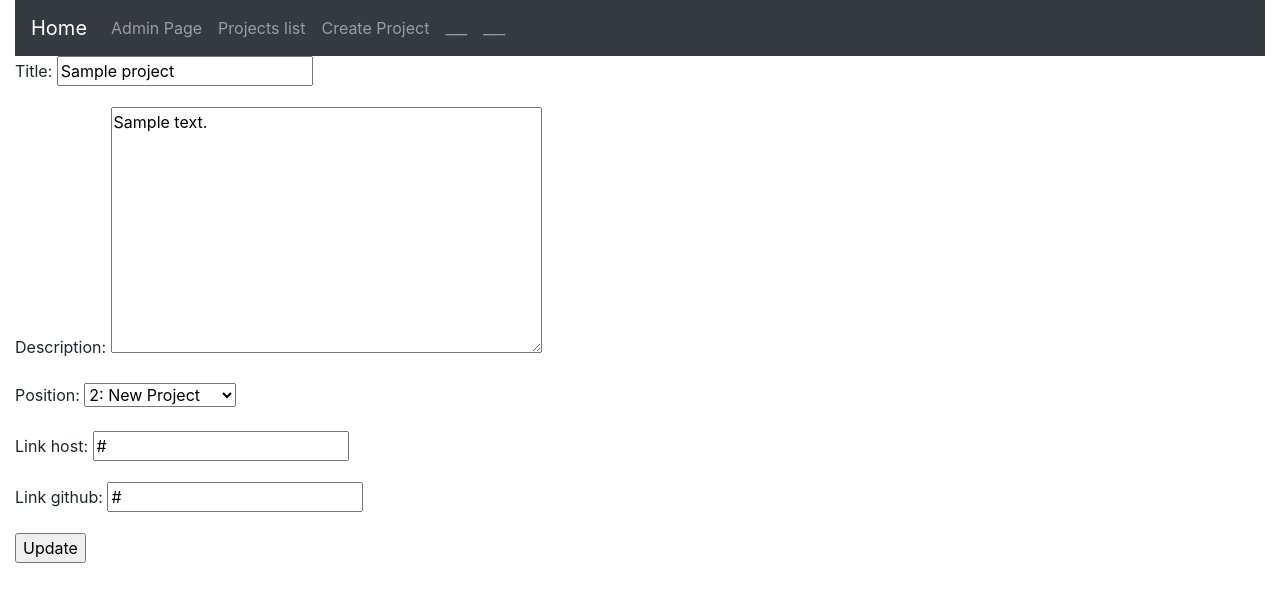
After one commit to ionescuig/portfolio, a Django app: a page that uses src/templates/base.html in a window 1280 px wide. The commit adds this page. Shown: the top 602 px of the page. Run offline with Django 3.2, Linux system fonts and the light colour scheme; a user stored in the database is signed in; tables that the repository leaves empty hold one stand-in row (values such as "Sample post"); some libraries are stand-ins or nearby versions.

Commit message:
created test views and templates for projects app: create, detail, update, list

```diff
--- a/src/portfolio/settings/production.py
+++ b/src/portfolio/settings/production.py
@@ -129,9 +129,8 @@ STATIC_ROOT = 'staticfiles'
 STATIC_URL = '/static/'
 STATICFILES_DIRS = [STATIC_DIR,]
 
-MEDIA_ROOT = 'media'
+MEDIA_ROOT = MEDIA_DIR
 MEDIA_URL = '/media/'
-MEDIA_DIRS = [MEDIA_DIR,]
 
 # gmail settings
 EMAIL_HOST = 'smtp.gmail.com'
--- a/src/portfolio/urls.py
+++ b/src/portfolio/urls.py
@@ -14,11 +14,11 @@ Including another URLconf
     2. Add a URL to urlpatterns:  path('blog/', include('blog.urls'))
 """
 from django.contrib import admin
-from django.urls import path
-from projects.views import LandingView, createproject
+from django.urls import include, path
+from projects.views import HomeView
 
 urlpatterns = [
     path('admin/', admin.site.urls),
-    path('', LandingView.as_view(), name='home'),
-    path('create-project', createproject, name='create_project'),
+    path('', HomeView.as_view(), name='home'),
+    path('projects/', include(('projects.urls', 'projects'), namespace='projects')),
 ]
--- a/src/projects/forms.py
+++ b/src/projects/forms.py
@@ -29,7 +29,6 @@ class ProjectForm(forms.ModelForm):
         # update the position field with the new list
         super(ProjectForm, self).__init__(*args, **kwargs)
         self.fields['position'] = forms.ChoiceField(choices=choices, required=True)
-        self.fields['position'].help_text = ('(Project number: %s)' % (total_projects + 1))
         self.initial['position'] = total_projects + 1
 
 
--- a/src/projects/models.py
+++ b/src/projects/models.py
@@ -3,6 +3,7 @@ from django.core.validators import MinValueValidator, MaxValueValidator
 from django.db import models
 from django.db.models.signals import pre_save, post_save
 from django.template.defaultfilters import slugify
+from django.urls import reverse
 import os
 
 
@@ -11,7 +12,7 @@ class Project(models.Model):
     title       = models.CharField(max_length=50, unique=True)
     slug        = models.SlugField()
     description = models.TextField(max_length=2500)
-    position    = models.PositiveIntegerField(unique=True, validators=[MinValueValidator(1), MaxValueValidator(1000)])
+    position    = models.PositiveIntegerField(validators=[MinValueValidator(1), MaxValueValidator(1000)])
     link_host   = models.URLField(blank=True)
     link_github = models.URLField(blank=True)
 
@@ -23,6 +24,9 @@ class Project(models.Model):
 
     def __str__(self):
         return self.title
+
+    def get_absolute_url(self):
+        return reverse('projects:detail', kwargs={'slug': self.slug})
 
     def update_position(self, value):
         self.position += value
@@ -36,7 +40,6 @@ def get_image_filename(instance, filename):
 class Images(models.Model):
     project = models.ForeignKey(Project, default=None, on_delete=models.DO_NOTHING)
     image   = models.ImageField(upload_to=get_image_filename, verbose_name='Image')
-
 
     class Meta:
         verbose_name_plural = "Images"
@@ -53,12 +56,14 @@ class CV(models.Model):
 
 
 # next function does nothing. just for testing purposes.
-#
+
 # def project_pre_save_receiver(sender, instance, *args, **kwargs):
-#     print('>>> ', instance.position)
-#     print('>>> ', instance.title)
-#     print('>>> ', instance.link_host)
-#     print('>>> ', instance.link_github)
+#     position = instance.position
+#     total_positions = Project.objects.all().count()
+#     if position <= total_positions:
+#         projects_for_update = Project.objects.filter(position__gte=position)
+#         for proj in projects_for_update:
+#             proj.update_position(1)
 #
 #
 # pre_save.connect(project_pre_save_receiver, sender=Project)
--- /dev/null
+++ b/src/projects/urls.py
@@ -0,0 +1,27 @@
+"""projects URL Configuration
+
+The `urlpatterns` list routes URLs to views. For more information please see:
+    https://docs.djangoproject.com/en/2.1/topics/http/urls/
+Examples:
+Function views
+    1. Add an import:  from my_app import views
+    2. Add a URL to urlpatterns:  path('', views.home, name='home')
+Class-based views
+    1. Add an import:  from other_app.views import Home
+    2. Add a URL to urlpatterns:  path('', Home.as_view(), name='home')
+Including another URLconf
+    1. Import the include() function: from django.urls import include, path
+    2. Add a URL to urlpatterns:  path('blog/', include('blog.urls'))
+"""
+
+from django.urls import path
+from django.conf import settings
+from django.conf.urls.static import static
+from .views import createproject, DetailProjectView, UpdateProjectView, ListProjectView
+
+urlpatterns = [
+    path('', ListProjectView.as_view(), name='list'),
+    path('detail/<slug:slug>/', DetailProjectView.as_view(), name='detail'),
+    path('update/<slug:slug>/', UpdateProjectView.as_view(), name='update'),
+    path('create/', createproject, name='create'),
+] + static(settings.MEDIA_URL, document_root=settings.MEDIA_ROOT)
--- a/src/projects/views.py
+++ b/src/projects/views.py
@@ -3,14 +3,14 @@ from django.contrib.auth.decorators import login_required
 from django.contrib.auth.mixins import LoginRequiredMixin
 from django.forms import modelformset_factory
 from django.http import HttpResponseRedirect
-from django.views.generic import CreateView, TemplateView
+from django.views.generic import CreateView, DeleteView, TemplateView, UpdateView, DetailView, ListView
 from django.shortcuts import render
 
 from .forms import CVForm, ImagesForm, ProjectForm
 from .models import CV, Images, Project
 
 
-class LandingView(TemplateView):
+class HomeView(TemplateView):
     template_name = 'projects/underconstruction.html'
 
 
@@ -27,6 +27,15 @@ def createproject(request):
         if projectForm.is_valid() and formset.is_valid():
             project_form = projectForm.save(commit=False)
             project_form.user = request.user
+
+            # update positions for projects starting with the new project's desired position
+            position = project_form.position
+            total_positions = Project.objects.all().count()
+            if position <= total_positions:
+                projects_for_update = Project.objects.filter(position__gte=position)
+                for proj in projects_for_update:
+                    proj.update_position(1)
+
             project_form.save()
 
             for form in formset.cleaned_data:
@@ -43,3 +52,32 @@ def createproject(request):
         projectForm = ProjectForm()
         formset = image_form_set(queryset=Images.objects.none())
     return render(request, 'projects/create_project.html', {'projectForm': projectForm, 'formset': formset})
+
+
+class DetailProjectView(DetailView):
+    form_class = ProjectForm
+    template_name = 'projects/detail_project.html'
+
+    def get_context_data(self, *args, **kwargs):
+        context = super(DetailProjectView, self).get_context_data(*args, **kwargs)
+        return context
+
+    def get_queryset(self):
+        return Project.objects.all()
+
+
+class UpdateProjectView(LoginRequiredMixin, UpdateView):
+    form_class = ProjectForm
+    template_name = 'projects/update_project.html'
+
+    def get_context_data(self, *args, **kwargs):
+        context = super(UpdateProjectView, self).get_context_data(*args, **kwargs)
+        return context
+
+    def get_queryset(self):
+        return Project.objects.all()
+
+
+class ListProjectView(ListView):
+    def get_queryset(self):
+        return Project.objects.all().order_by('position')
--- a/src/templates/base.html
+++ b/src/templates/base.html
@@ -1,5 +1,6 @@
 <!DOCTYPE html>
 {% load staticfiles %}
+{% load static %}
 <html lang="en">
 <head>
     <meta charset="utf-8">
--- a/src/templates/projects/create_project.html
+++ b/src/templates/projects/create_project.html
@@ -25,6 +25,6 @@
         {{ form }} <br>
     {% endfor %}
 
-    <input type="submit" name="submit" value="Submit" />
+    <input type="submit" name="submit" value="Create" />
 </form>
 {% endblock %}
--- /dev/null
+++ b/src/templates/projects/update_project.html
@@ -0,0 +1,22 @@
+{% extends 'base.html' %}
+
+{% block title %}Update Project{% endblock %}
+
+{% block content %}
+    {% if user.is_authenticated %}
+        <form>
+            {% csrf_token %}
+            {{ form.as_p }}
+            <input type="submit" name="submit" value="Update" />
+        </form>
+
+    {% else %}
+        <form>
+            {% csrf_token %}
+            <ul class="unstyled">
+                <li>Title: {{ form.instance.title }}</li>
+                <li>Description: {{ form.instance.description }}</li>
+            </ul>
+    </form>
+    {% endif %}
+{% endblock %}
--- a/src/templates/snippets/nav.html
+++ b/src/templates/snippets/nav.html
@@ -10,11 +10,14 @@
                 <a class="nav-link" href="/admin">Admin Page</a>
             </li>
             <li class="nav-item">
-                <a class="nav-link" href="{% url 'create_project' %}">Create Project</a>
+                <a class="nav-link" href="{% url 'projects:list' %}">Projects list</a>
+            </li>
+            <li class="nav-item">
+                <a class="nav-link" href="{% url 'projects:create' %}">Create Project</a>
             </li>
             <li class="nav-item">
                 <a class="nav-link" href="#">___</a>
-            </li>
+                </li>
             <li class="nav-item">
                 <a class="nav-link" href="#">___</a>
             </li>
```
Also changed, not shown: src/templates/projects/detail_project.html (added, +28 -0 lines), src/templates/projects/project_list.html (added, +19 -0 lines), src/media/projects/test-8/just_code-wallpaper-1920x1080.jpg (added), src/media/projects/test-8/pc.jpeg (added), src/projects/migrations/0012_auto_20190227_2327.py (added).
